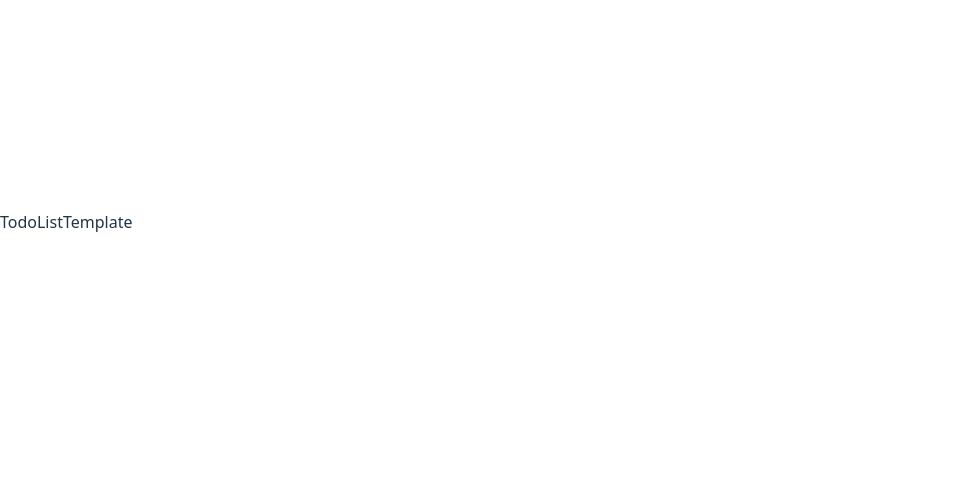
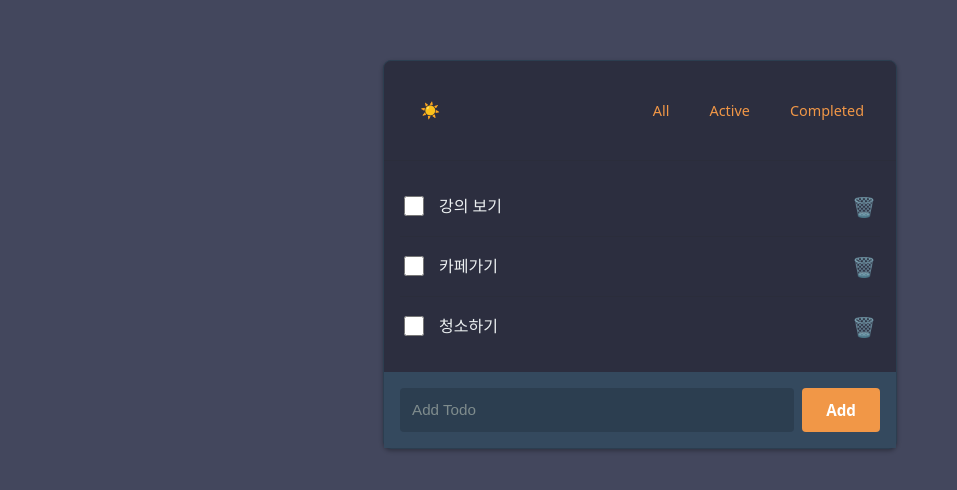
Before and after one commit to dkdkwl/dream-coding-todolist, a React (Vite) app: page / in a window 1280 px wide. Shown: the part 178-668 px from the top of the page, without its empty margins (0-957 px from the left). Built offline with nearby package versions, Linux system fonts and the light colour scheme.

Commit message:
todoList 레이아웃 만들기

```diff
--- a/package.json
+++ b/package.json
@@ -22,6 +22,8 @@
     "eslint-plugin-react-hooks": "^7.0.1",
     "eslint-plugin-react-refresh": "^0.4.24",
     "globals": "^16.5.0",
+    "stylelint": "^16.26.1",
+    "stylelint-config-standard": "^39.0.1",
     "vite": "^7.2.4"
   }
 }
--- a/src/TodoListTemplate.jsx
+++ /dev/null
@@ -1,7 +0,0 @@
-import React from 'react'
-
-export default function TodoListTemplate() {
-  return (
-    <div>TodoListTemplate</div>
-  )
-}
--- a/src/component/TodoHeader/TodoHeader.jsx
+++ b/src/component/TodoHeader/TodoHeader.jsx
@@ -0,0 +1,15 @@
+import React from 'react'
+import styles from './TodoHeader.module.css'
+
+export default function TodoHeader() {
+  return (
+    <div className={styles.todoHeader}>
+        <button className={styles.switchButton} type='button'>☀️</button>
+        <ul className={styles.todoButtonList}>
+            <li><button className={styles.todoButton} type="button">All</button></li>
+            <li><button className={styles.todoButton} type="button">Active</button></li>
+            <li><button className={styles.todoButton} type="button">Completed</button></li>
+        </ul>
+    </div>
+  )
+}
--- /dev/null
+++ b/src/component/TodoHeader/TodoHeader.module.css
@@ -0,0 +1,37 @@
+.todoHeader{
+    display: flex;
+    align-items: center;
+    justify-content: space-between;
+    border-bottom: 1px solid #2b2d3b;
+    padding: 1rem;
+}
+.todoButtonList{
+    list-style: none;
+    display: flex;
+    align-items: center;
+    gap: 0.5rem;
+}
+.todoButton{
+    background-color: transparent;
+    color: #F19747;
+    border: none;
+    padding: 0.5rem 1rem;
+    cursor: pointer;
+    font-size: 0.9rem;
+
+    &:hover {
+        color: #d35400;
+    }
+    &.active {
+        color: #fff;
+        text-decoration: underline;
+    }
+}
+.switchButton{
+    background-color: transparent;
+}
+
+
+.todoButton:hover {
+    color: #d35400;
+}
--- a/src/component/TodoInput/TodoInput.jsx
+++ b/src/component/TodoInput/TodoInput.jsx
@@ -0,0 +1,15 @@
+import React from 'react'
+import styles from './TodoInput.module.css'
+
+export default function TodoInput() {
+  return (
+    <div className={styles.todoInput}>
+      <input
+        type="text"
+        placeholder="Add Todo"
+        className={styles.input}
+      />
+      <button type="button" className={styles.addButton}>Add</button>
+    </div>
+  )
+}
--- /dev/null
+++ b/src/component/TodoInput/TodoInput.module.css
@@ -0,0 +1,44 @@
+.todoInput {
+    display: flex;
+    gap: 0.5rem;
+    padding: 1rem;
+    background-color: #34495e;
+}
+
+.input {
+    flex: 1;
+    padding: 0.75rem;
+    border: none;
+    border-radius: 0.25rem;
+    background-color: #2c3e50;
+    color: #ecf0f1;
+    font-size: 0.95rem;
+    outline: none;
+
+    &::placeholder {
+        color: #7f8c8d;
+    }
+
+    &:focus {
+        background-color: #273747;
+    }
+}
+
+.addButton {
+    padding: 0.75rem 1.5rem;
+    background-color: #F19747;
+    color: #fff;
+    border: none;
+    border-radius: 0.25rem;
+    font-weight: 600;
+    cursor: pointer;
+    font-size: 0.95rem;
+
+    &:hover {
+        background-color: #d87f38;
+    }
+
+    &:active {
+        transform: scale(0.98);
+    }
+}
--- a/src/component/TodoList/TodoList.jsx
+++ b/src/component/TodoList/TodoList.jsx
@@ -0,0 +1,24 @@
+import React from 'react'
+import styles from './TodoList.module.css'
+
+export default function TodoList() {
+  return (
+    <ul className={styles.todoList}>
+      <li className={styles.todoItem}>
+        <input type="checkbox" id="todoListitem1" className={styles.checkbox} />
+        <label htmlFor="todoListitem1" className={styles.label}>강의 보기</label>
+        <button type='button' className={styles.deleteButton}>🗑️</button>
+      </li>
+      <li className={styles.todoItem}>
+        <input type="checkbox" id="todoListitem2" className={styles.checkbox} />
+        <label htmlFor="todoListitem2" className={styles.label}>카페가기</label>
+        <button type='button' className={styles.deleteButton}>🗑️</button>
+      </li>
+      <li className={styles.todoItem}>
+        <input type="checkbox" id="todoListitem3" className={styles.checkbox} />
+        <label htmlFor="todoListitem3" className={styles.label}>청소하기</label>
+        <button type='button' className={styles.deleteButton}>🗑️</button>
+      </li>
+    </ul>
+  )
+}
--- /dev/null
+++ b/src/component/TodoList/TodoList.module.css
@@ -0,0 +1,44 @@
+.todoList {
+    list-style: none;
+    padding: 1rem;
+    margin: 0;
+}
+
+.todoItem {
+    display: flex;
+    align-items: center;
+    gap: 0.75rem;
+    padding: 0.75rem 0;
+    border-bottom: 1px solid #2b2d3b;
+
+    &:last-child {
+        border-bottom: none;
+    }
+}
+
+.checkbox {
+    width: 1.25rem;
+    height: 1.25rem;
+    cursor: pointer;
+    accent-color: #F19747;
+}
+
+.label {
+    flex: 1;
+    color: #ecf0f1;
+    font-size: 1rem;
+    cursor: pointer;
+}
+
+.deleteButton {
+    background-color: transparent;
+    border: none;
+    cursor: pointer;
+    font-size: 1.2rem;
+    opacity: 0.7;
+    padding: 0.25rem;
+
+    &:hover {
+        opacity: 1;
+    }
+}
--- /dev/null
+++ b/src/component/TodoListTemplate/TodoListTemplate.jsx
@@ -0,0 +1,20 @@
+import React from 'react'
+import TodoHeader from '../TodoHeader/TodoHeader'
+import TodoList from '../TodoList/TodoList'
+import TodoInput from '../TodoInput/TodoInput'
+import styles from './TodoListTemplate.module.css'
+
+console.log(TodoHeader)
+
+
+export default function TodoListTemplate() {
+  return (
+    <div className={styles.container}>
+      <div className={styles.TodoListTemplate}>
+      <TodoHeader></TodoHeader>
+      <TodoList></TodoList>
+      <TodoInput></TodoInput>
+      </div>
+    </div>
+  )
+}
--- /dev/null
+++ b/src/component/TodoListTemplate/TodoListTemplate.module.css
@@ -0,0 +1,17 @@
+.container {
+    width: 100vw;
+    height: 100vh;
+    display: flex;
+    align-items: center;
+    justify-content: center;
+    background-color: #43475D;
+}
+.TodoListTemplate{
+  width: 512px;
+  margin: 0 auto;
+  margin-top: 4rem;
+  border: 1px solid #2c3e50;
+  background-color: #2c2e3f;
+  border-radius: 0.5rem;
+  box-shadow: 0 0.125rem 0.25rem rgba(0, 0, 0, 0.3);
+}
--- a/src/main.jsx
+++ b/src/main.jsx
@@ -1,7 +1,7 @@
 import { StrictMode } from 'react'
 import { createRoot } from 'react-dom/client'
 import './index.css'
-import TodoListTemplate from './TodoListTemplate'
+import TodoListTemplate from './component/TodoListTemplate/TodoListTemplate'
 
 createRoot(document.getElementById('root')).render(
   <StrictMode>
```
Also changed, not shown: .yarnrc.yml (added), 1 other file (tests, documents, lock files or other folders).
